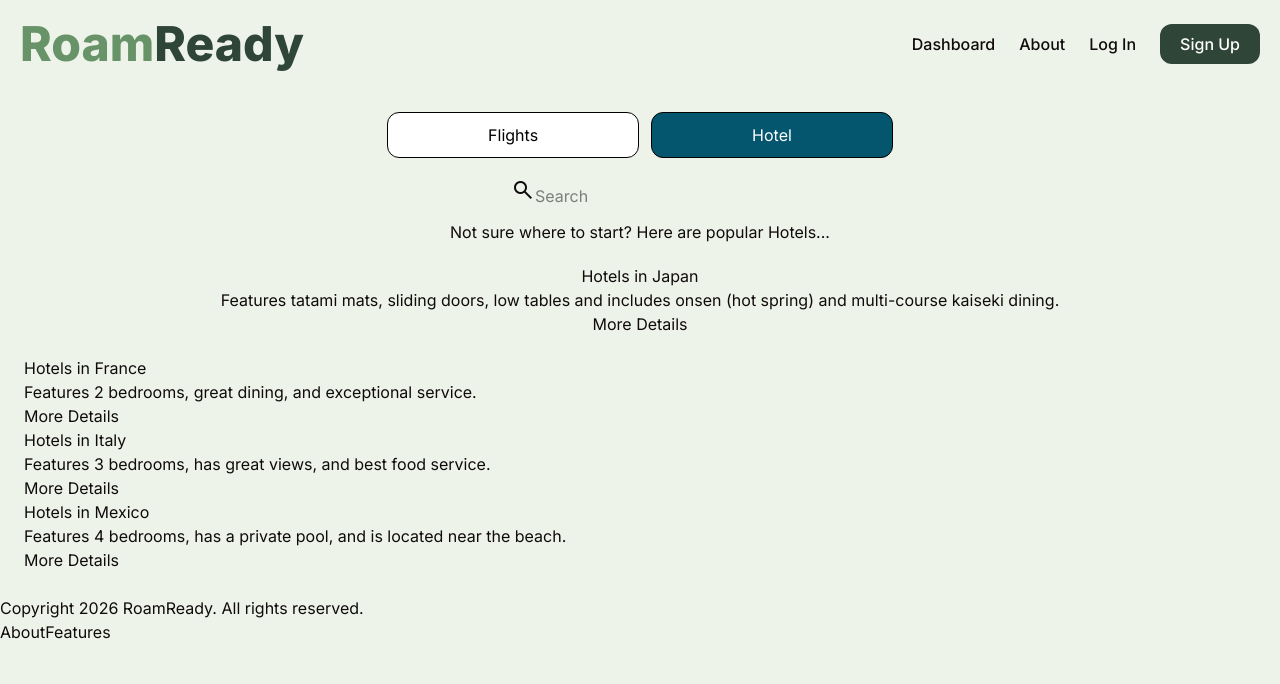
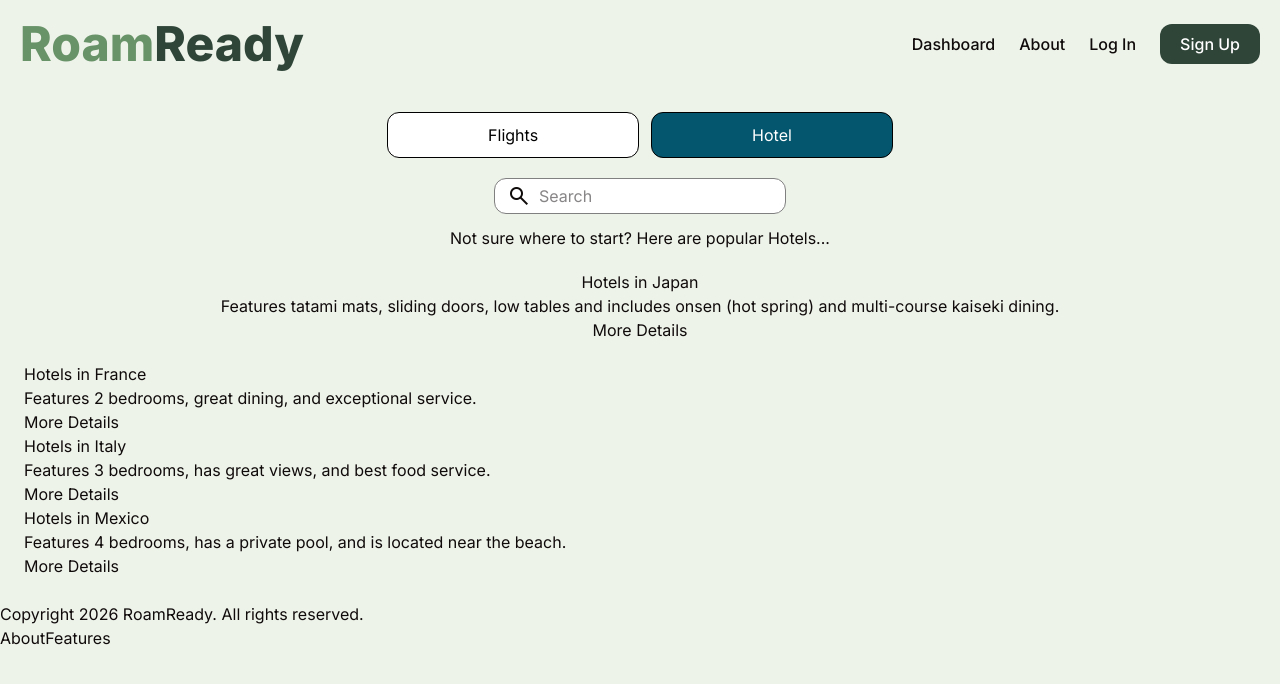
Before and after one commit to PeterKimberley/RoamReady, a Next.js app: page /hotel in a window 1280 px wide. Shown: the top 684 px of the page. Built offline with nearby package versions, Linux system fonts and the light colour scheme.

Commit message:
update search bar on hotel

```diff
--- a/src/app/globals.css
+++ b/src/app/globals.css
@@ -225,6 +225,16 @@ body {
   gap: 12px;
 }
 
+.search {
+  display: flex;
+  align-items: center;
+  gap: 8px;
+  border: 1px solid gray;
+  border-radius: 12px;
+  padding: 5px 12px;
+  background-color: white;
+}
+
 @media (max-width: 768px) {
   .steps{flex-direction: column;
     gap: 36px;
```
